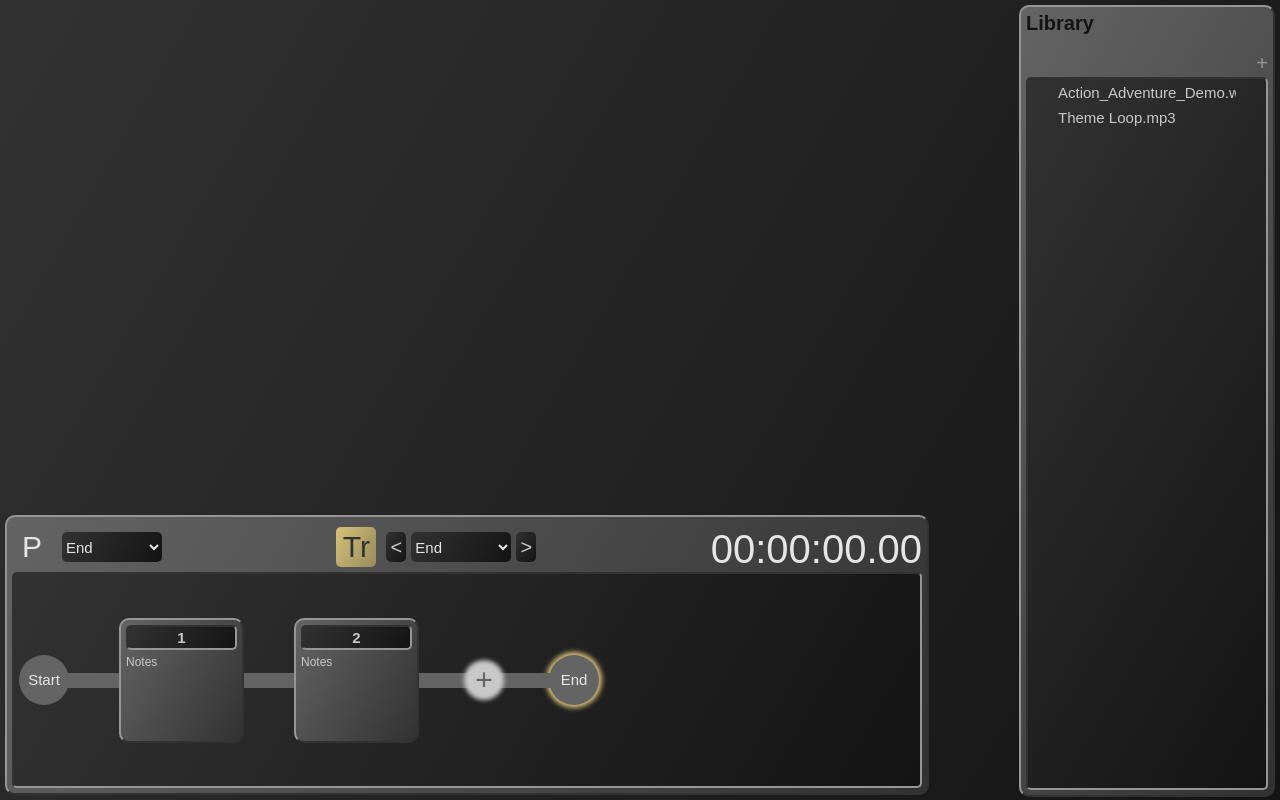
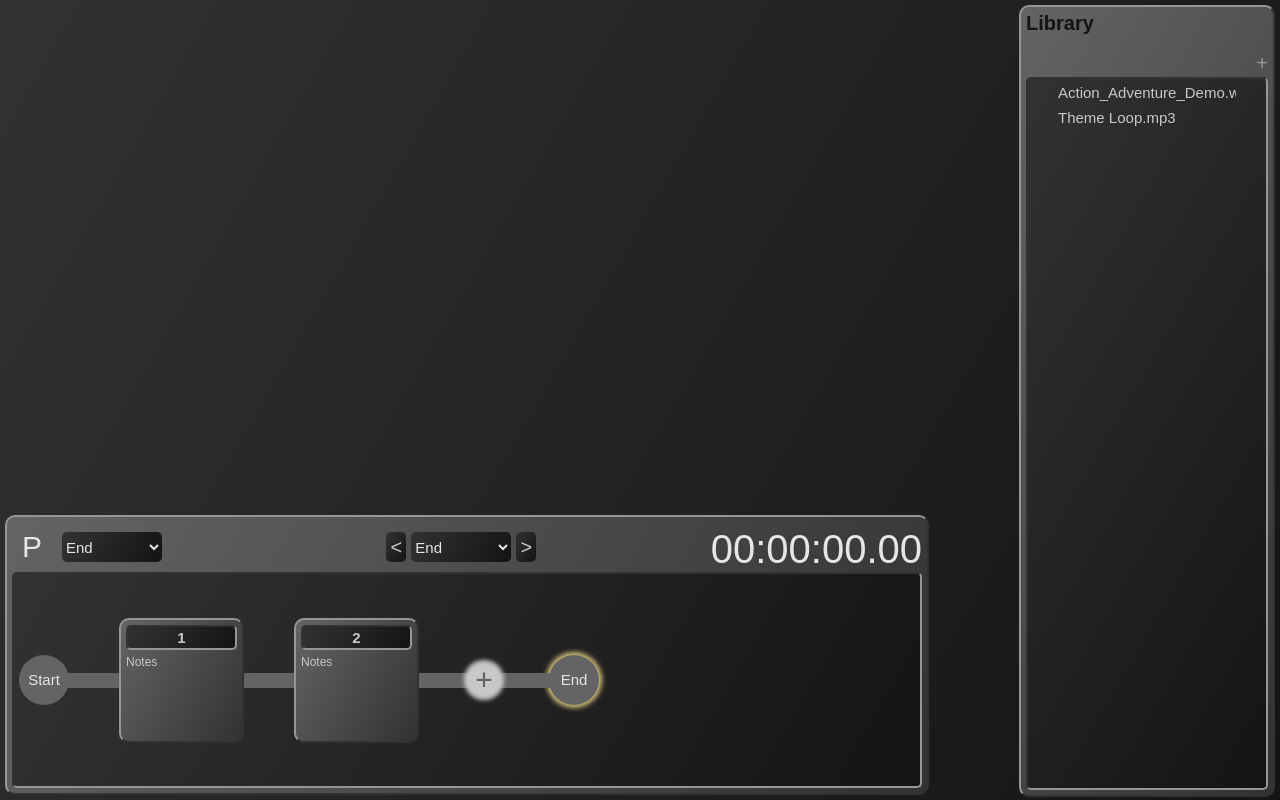
Before and after one commit to lkcina/qsound, a React (Create React App) app: page / in a window 1280 px wide. Built offline with nearby package versions, Linux system fonts and the light colour scheme.

Commit message:
Hide trigger button visibility when in create mode.

```diff
--- a/src/EventTimeline.js
+++ b/src/EventTimeline.js
@@ -42,7 +42,7 @@ class EventTimeline extends React.Component {
                         </select>
                     </div>
                     <div id="trigger-controls">
-                        <button id="trigger-event" onClick={this.props.triggerEvent}>Tr</button>
+                        <button id="trigger-event" onClick={this.props.triggerEvent} style={{ visibility: this.props.mode === "create" ? "hidden" : "visible" }}>Tr</button>
                         <div id="active-event-controls">
                             <button class="previous-event" onClick={this.previousEvent}>&lt;</button>
                             <select id="active-event" onChange={this.props.setActiveEvent} value={this.props.activeEvent.id}>
```
